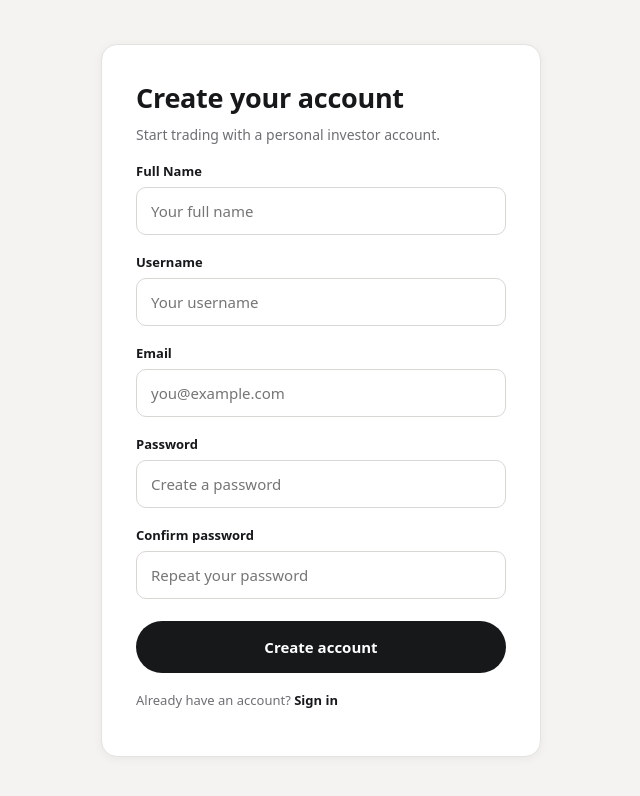
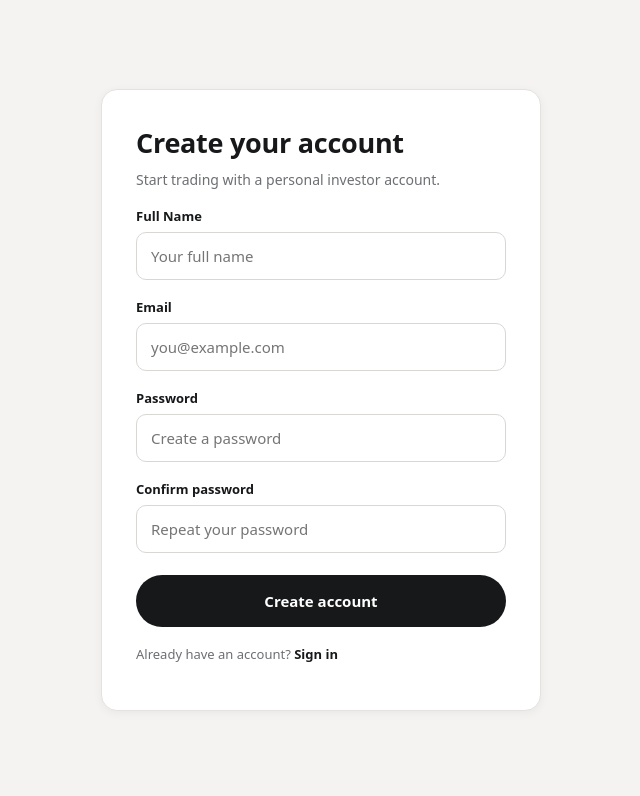
Before and after one commit to isaiah1singleton/leap-sprint1-project, an Angular app in the folder frontend/: page /register in a window 1280 px wide. Shown: the top 796 px of the page, without its empty margins (319-959 px from the left). Built offline with nearby package versions, Linux system fonts and the light colour scheme.

Commit message:
fix: frontend connection

```diff
--- a/frontend/src/app/app.config.ts
+++ b/frontend/src/app/app.config.ts
@@ -1,5 +1,5 @@
 import { ApplicationConfig, provideBrowserGlobalErrorListeners } from '@angular/core';
-import { provideHttpClient, withInterceptors, HTTP_INTERCEPTORS } from '@angular/common/http';
+import { provideHttpClient, withInterceptorsFromDi, HTTP_INTERCEPTORS } from '@angular/common/http';
 import { provideRouter } from '@angular/router';
 import { routes } from './app.routes';
 import { ApiInterceptor } from './core/api.interceptor';
@@ -7,7 +7,9 @@ import { ApiInterceptor } from './core/api.interceptor';
 export const appConfig: ApplicationConfig = {
   providers: [
     provideBrowserGlobalErrorListeners(),
-    provideHttpClient(),
+    provideHttpClient(
+      withInterceptorsFromDi()  // ← THIS IS THE KEY FIX
+    ),
     provideRouter(routes),
     { provide: HTTP_INTERCEPTORS, useClass: ApiInterceptor, multi: true }
   ]
--- a/frontend/src/app/auth/register.component.html
+++ b/frontend/src/app/auth/register.component.html
@@ -6,9 +6,7 @@
     <label class="label" for="name">Full Name</label>
     <input id="name" class="input" type="text" [class.invalid]="invalid('name')"
        [(ngModel)]="name" placeholder="Your full name" />
-    <label class="label" for="username">Username</label>
-    <input id="username" class="input" type="text" [class.invalid]="invalid('username')"
-           [(ngModel)]="username" placeholder="Your username" />
+
     <label class="label" for="email">Email</label>
     <input id="email" class="input" type="email" [class.invalid]="invalid('email')"
            [(ngModel)]="email" (keyup.enter)="submit()" placeholder="you@example.com" />
```
Also changed, not shown: 1 other file (tests, documents, lock files or other folders).
